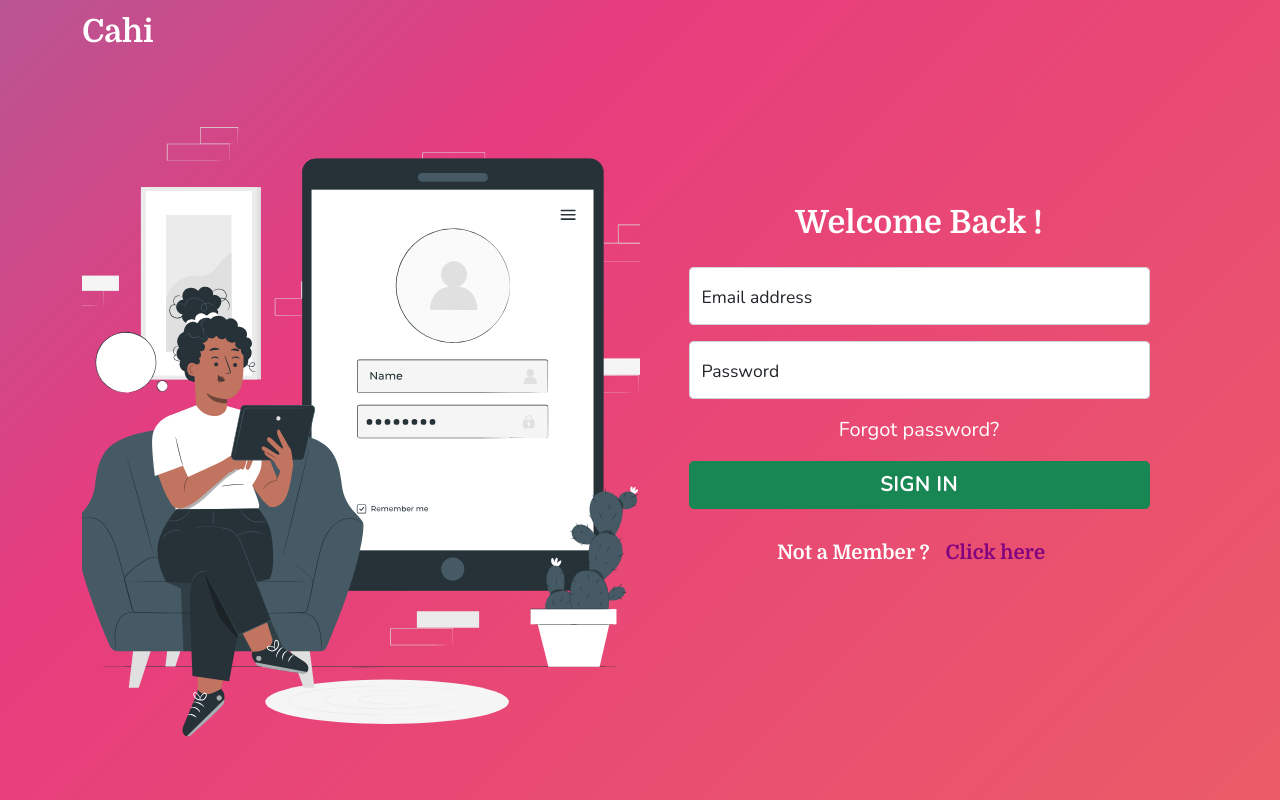
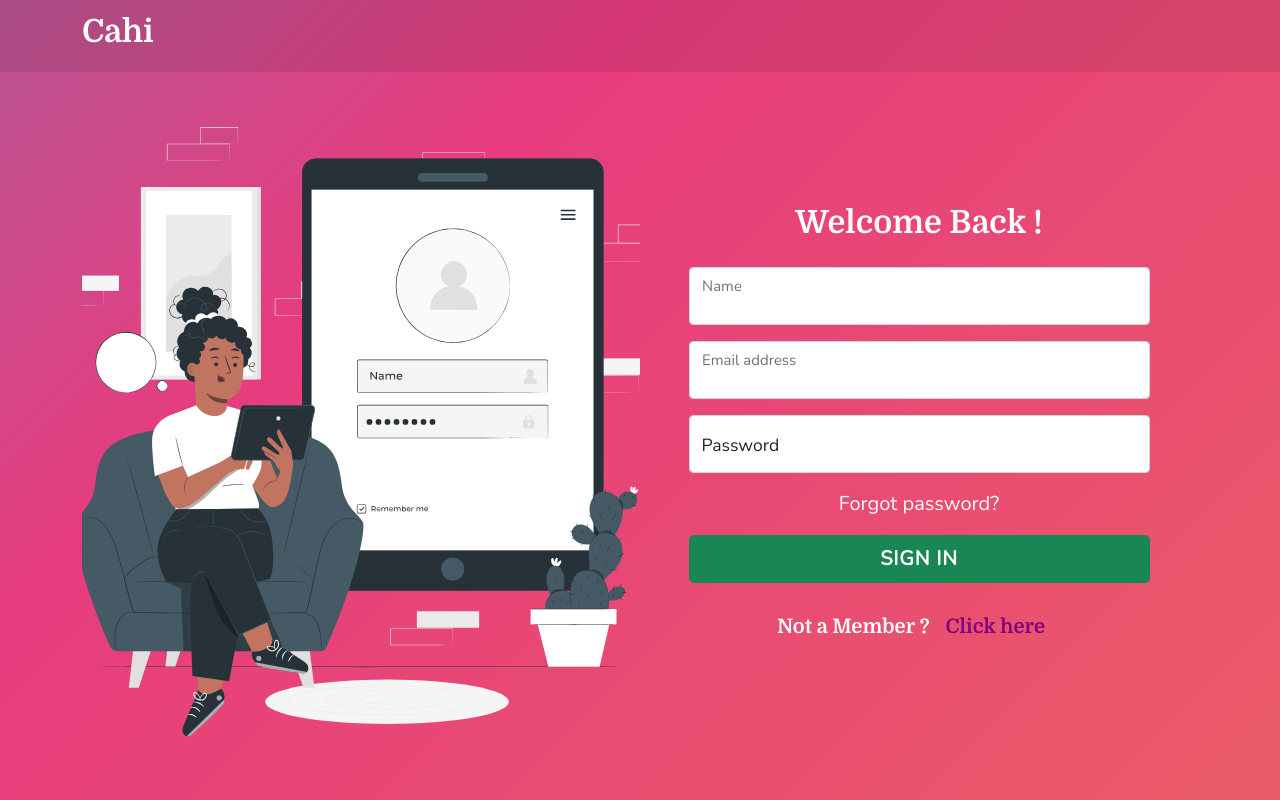
Before and after one commit to Parvez1993/cohi, a React (Create React App) app: page / in a window 1280 px wide. Built offline with nearby package versions, Linux system fonts and the light colour scheme.

Commit message:
login update

```diff
--- a/src/App.css
+++ b/src/App.css
@@ -25,3 +25,8 @@ h6 {
     background-position: 0% 50%;
   }
 }
+
+/* //app bar styling */
+.app {
+  background: rgba(0, 0, 0, 0.082);
+}
--- a/src/components/Appbar.js
+++ b/src/components/Appbar.js
@@ -4,7 +4,7 @@ import Navbar from "react-bootstrap/Navbar";
 function Appbar() {
   return (
     <>
-      <Navbar>
+      <Navbar className="app">
         <Container>
           <Navbar.Brand href="#home" className="text-white">
             <h2>Cahi</h2>
--- a/src/components/Login.js
+++ b/src/components/Login.js
@@ -7,7 +7,19 @@ function Login() {
   //this is to trigger Forgot Password Modal
   const [smShow, setSmShow] = useState(false);
 
+  let [name, setName] = useState("");
+  let [email, setEmail] = useState("");
+  let [password, setPassword] = useState("");
+  let [confirmPassword, setConfirmPassword] = useState("");
+  let [age, setAge] = useState("");
+  let [gender, setGender] = useState("Male");
+
+  console.log(name, email, password, confirmPassword, age, gender);
   //setFields
+
+  const handleSubmit = (e) => {
+    console.log("hello");
+  };
 
   console.log(isMember);
   return (
@@ -29,21 +41,38 @@ function Login() {
                         </h2>
                         <div className="form-floating mb-3">
                           <input
-                            type="email"
+                            type="text"
+                            name="name"
                             className="form-control"
                             id="floatingInput"
-                            placeholder="name@example.com"
                             required
+                            value={name}
+                            onChange={(e) => setName(e.target.value)}
+                          />
+                          <label for="floatingInput">Name</label>
+                        </div>
+                        <div className="form-floating mb-3">
+                          <input
+                            type="email"
+                            name="email"
+                            className="form-control"
+                            id="floatingInput"
+                            required
+                            value={email}
+                            onChange={(e) => setEmail(e.target.value)}
                           />
                           <label for="floatingInput">Email address</label>
                         </div>
                         <div className="form-floating mb-3">
                           <input
                             type="password"
+                            name="password"
                             className="form-control"
                             id="floatingPassword"
                             placeholder="Password"
                             required
+                            value={password}
+                            onChange={(e) => setPassword(e.target.value)}
                           />
                           <label for="floatingPassword">Password</label>
                         </div>
@@ -54,8 +83,13 @@ function Login() {
                               type="password"
                               className="form-control"
                               id="confirmPasswordPassword"
+                              name="confirmPassword"
                               placeholder="Confirm Password"
                               required
+                              value={confirmPassword}
+                              onChange={(e) =>
+                                setConfirmPassword(e.target.value)
+                              }
                             />
                             <label for="confirmPasswordPassword">
                               Confirm Password
@@ -71,8 +105,11 @@ function Login() {
                               type="number"
                               className="form-control"
                               id="age"
+                              name="age"
                               placeholder="Enter Age"
                               required
+                              value={age}
+                              onChange={(e) => setAge(e.target.value)}
                             />
                             <label for="age">Enter Age</label>
                           </div>
@@ -89,6 +126,7 @@ function Login() {
                                 name="Male"
                                 value="Male"
                                 defaultChecked
+                                onChange={(e) => setGender(e.target.value)}
                               />
                               <label className="mx-2 fs-5">Male</label>
                             </div>
@@ -96,7 +134,8 @@ function Login() {
                               <input
                                 type="radio"
                                 name="Female"
-                                value="Female "
+                                value="Female"
+                                onChange={(e) => setGender(e.target.value)}
                               />
                               <label className="mx-2 fs-5">Female</label>
                             </div>
@@ -117,8 +156,11 @@ function Login() {
                         )}
 
                         <div className="d-grid">
-                          <button className="btn btn-lg btn-success btn-login text-uppercase fw-bold mb-2">
-                            Sign in
+                          <button
+                            className="btn btn-lg btn-success btn-login text-uppercase fw-bold mb-2"
+                            onClick={handleSubmit}
+                          >
+                            {isMember ? "Sign In" : "Register"}
                           </button>
 
                           <div className="text-center mt-4" variant="warning">
--- a/src/pages/Questionaries.js
+++ b/src/pages/Questionaries.js
@@ -24,7 +24,7 @@ function Questionaries() {
   };
   return (
     <Container>
-      <Row>
+      <Row className="my-5">
         <Col sm={12} md={6} lg={3} className="my-4">
           <Card
             style={{ height: "100%" }}
```
